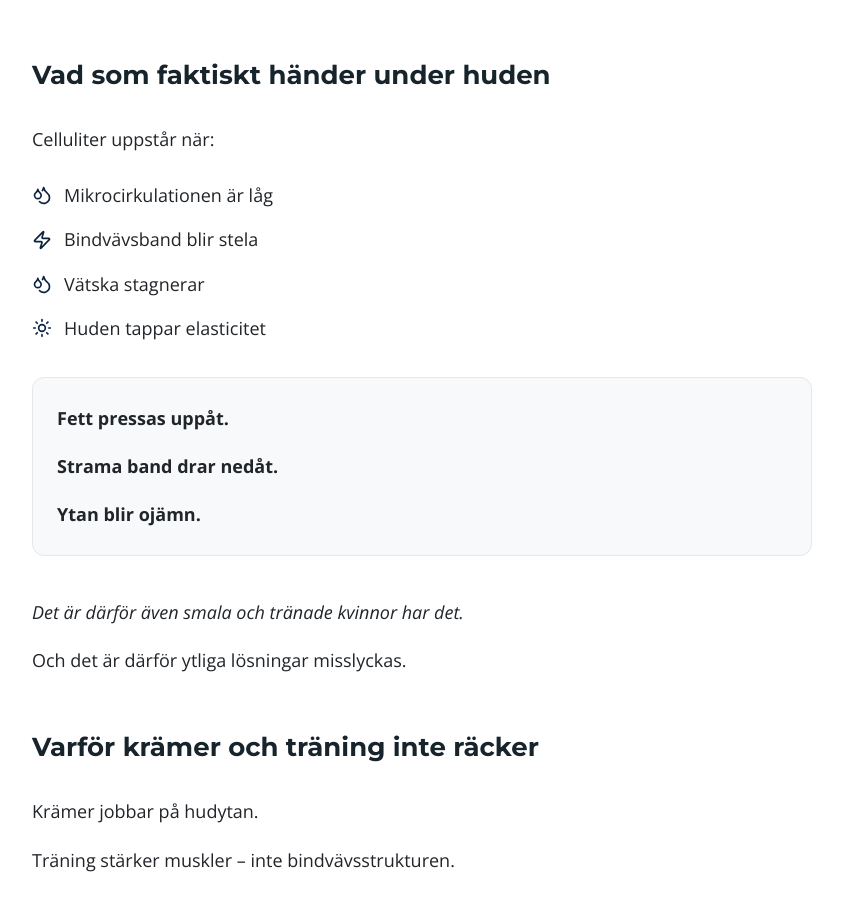
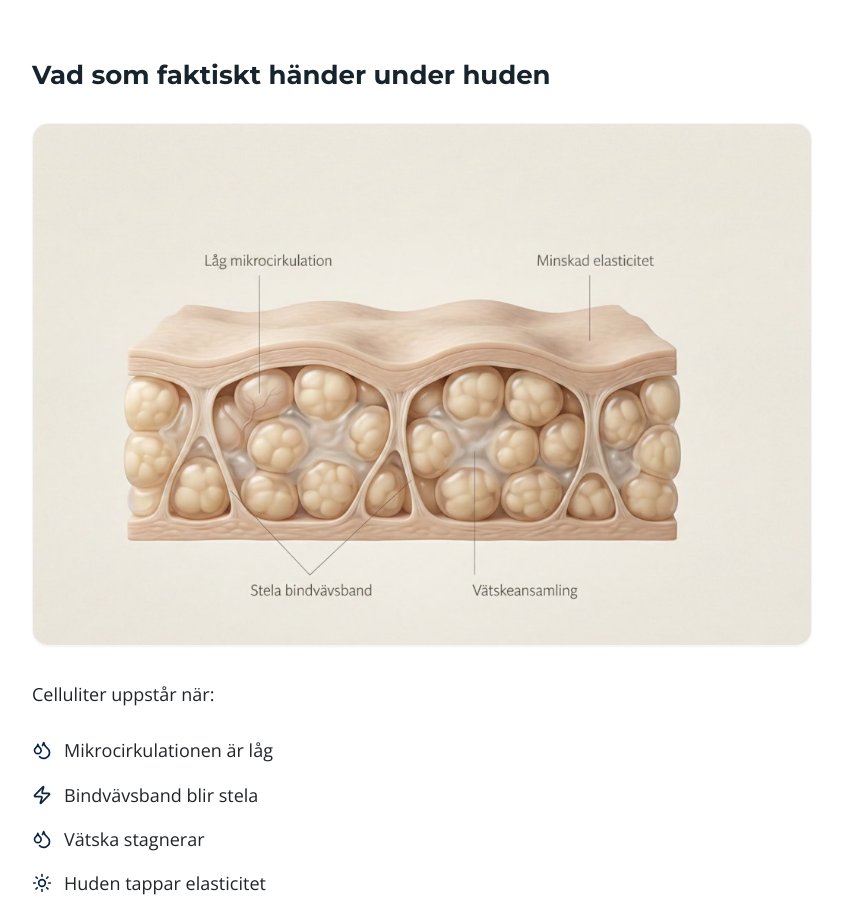
Before and after one commit to mangaz900/luminaflow, a React (Vite) app: page /kvinnor-55-plus-v5 in a window 1280 px wide. Shown: the part 1245-2143 px from the top of the page, without its empty margins (218-1061 px from the left). Built offline with nearby package versions, Linux system fonts and the light colour scheme; no server answers; a web font is replaced by a local one.

Commit message:
Add skin anatomy illustration to Women55PlusV5

```diff
--- a/pages/listicles/Women55PlusV5.tsx
+++ b/pages/listicles/Women55PlusV5.tsx
@@ -57,6 +57,10 @@ const Women55PlusV5: React.FC = () => {
                         <h2 className="text-[26px] font-bold mt-12 mb-6 text-[#17242C]" style={{ fontFamily: '"Montserrat", sans-serif' }}>
                             Vad som faktiskt händer under huden
                         </h2>
+
+                        <div className="mb-8">
+                            <img src="/cellulite-anatomy.jpg" alt="Anatomi av celluliter under huden" className="w-full h-auto rounded-2xl shadow-sm border border-gray-100" />
+                        </div>
 
                         <p className="text-[18px] mb-6">Celluliter uppstår när:</p>
                         <ul className="space-y-3 mb-8">
```
Also changed, not shown: public/cellulite-anatomy.jpg (added).
